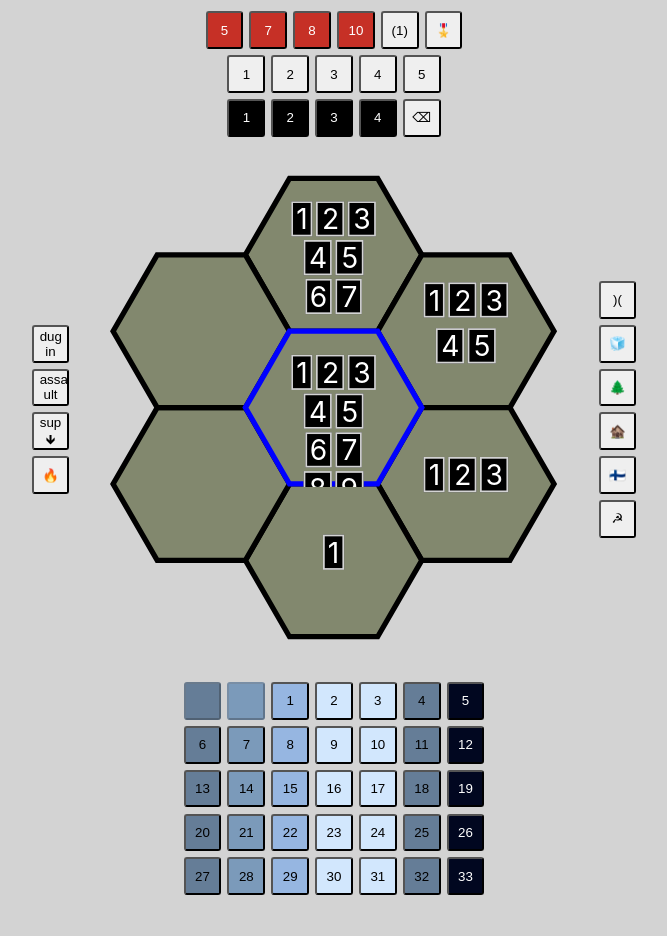
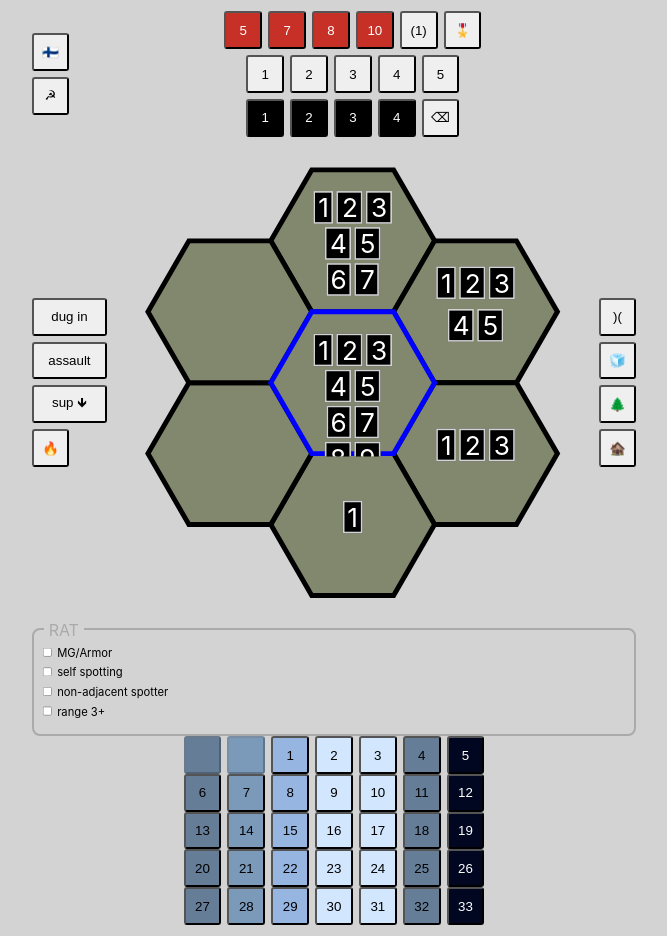
Before and after one commit to rzymek/red-winter-calc, a Preact app: page / in a window 1280 px wide. Shown: the whole page, without its empty margins (306-973 px from the left). Before the commit the page ends 906 px from the top, so only its background shows below. Built offline with nearby package versions, Linux system fonts and the light colour scheme.

Commit message:
RAT, layout

```diff
--- a/src/redwinter/ui/mainLayout.tsx
+++ b/src/redwinter/ui/mainLayout.tsx
@@ -1,5 +1,5 @@
 import {HexagonBoard} from "./HexagonBoard.tsx";
-import {Button} from "../../ui/Button.tsx";
+import {Button, WButton} from "../../ui/Button.tsx";
 import {SideColumn} from "../../ui/SideColumn.tsx";
 import {range} from "../../generic/range.tsx";
 import {TurnButton} from "./TurnButton.tsx";
@@ -21,7 +21,13 @@ function setHexType(type: HexType) {
 }
 
 export function MainLayout() {
-    return <div style={{display: 'flex', flexDirection: 'column', gap: '1.6mm'}}>
+    return <div style={{display: 'flex', flexDirection: 'column'}}>
+        <div style={{display: 'flex', flex: 1}}>
+            <SideColumn>
+                <Button>🇫🇮</Button>
+                <Button>☭</Button>
+            </SideColumn>
+            <CenterColumn>
                 <Row>
                     {[5, 7, 8, 10].map(v => <CSButton type='armor'>{v}</CSButton>)}
                     <CSButton type='mortar'>{1}</CSButton>
@@ -32,17 +38,20 @@ export function MainLayout() {
                     {range(1, 4).map(v => <CSButton type='MG'>{v}</CSButton>)}
                     <Button>⌫</Button>
                 </Row>
+            </CenterColumn>
+        </div>
         <div style={{display: 'flex', flex: 1}}>
             <SideColumn>
-                <Button selected={state.dugIn} onClick={update(() => state.dugIn = !state.dugIn)}>dug in </Button>
-                <Button selected={state.assault} onClick={update(() => state.assault = !state.assault)}>assa
-                    ult</Button>
-                <Button
-                    onClick={update(() => state.suppression[state.selectedHex ?? 0] = (state.suppression[state.selectedHex ?? 0] + 1) % 4)}>sup
-                    🡻</Button>
+                <WButton selected={state.dugIn} onClick={update(() => state.dugIn = !state.dugIn)}>dug in </WButton>
+                <WButton selected={state.assault} onClick={update(() => state.assault = !state.assault)}>
+                    assault
+                </WButton>
+                <WButton
+                    onClick={update(() => state.suppression[state.selectedHex ?? 0] = (state.suppression[state.selectedHex ?? 0] + 1) % 4)}>
+                    sup 🡻
+                </WButton>
                 <Button selected={state.bonfire} onClick={update(() => state.bonfire = !state.bonfire)}>🔥</Button>
             </SideColumn>
-
             <CenterColumn>
                 <HexagonBoard/>
             </CenterColumn>
@@ -52,9 +61,28 @@ export function MainLayout() {
                 <Button onClick={update(setHexType('lake'))}>🧊</Button>
                 <Button onClick={update(setHexType('other'))}>🌲</Button>
                 <Button>🏚️</Button>
-                <Button>🇫🇮</Button>
-                <Button>☭</Button>
             </SideColumn>
+        </div>
+        <div style={{
+            border: '2px solid #aaa',
+            borderRadius: 8,
+            position: 'relative',
+            padding: '0 6px',
+        }}>
+        <span style={{
+            color: '#aaa',
+            position: 'absolute',
+            top: -10,
+            left: 10,
+            background: 'lightgray',
+            padding: '0 5px',
+        }}>RAT</span>
+            <div style={{transform: 'scale(0.7)', transformOrigin: 'center left', display: 'flex', flexDirection:'column', gap: 8}}>
+                <label><input type="checkbox"/> MG/Armor</label>
+                <label><input type="checkbox"/> self spotting</label>
+                <label><input type="checkbox"/> non-adjacent spotter</label>
+                <label><input type="checkbox"/> range 3+</label>
+            </div>
         </div>
         {range(1, 5).map(day => range(7 * day - 8, 7 * day - 2)).map(r =>
             <Row>{r.map(v => <TurnButton>{v}</TurnButton>)}</Row>
--- a/src/ui/Button.tsx
+++ b/src/ui/Button.tsx
@@ -2,15 +2,19 @@ import {ComponentChildren} from "preact";
 import type {CSSProperties} from "preact/compat";
 import {glowShadow} from "./GlowShadow.tsx";
 
-export function Button(props: {
-    children?: ComponentChildren,
-    style?: CSSProperties,
-    disabled?: boolean,
-    selected?: boolean,
-    onClick?: () => void,
-}) {
+
+export interface ButtonProps {
+    children?: ComponentChildren;
+    style?: CSSProperties;
+    disabled?: boolean;
+    selected?: boolean;
+    onClick?: () => void;
+}
+
+export function Button(props: ButtonProps) {
     return <button
         style={{
+            display: 'inline-block',
             width: '10mm',
             height: '10mm',
             boxShadow: props.selected ? glowShadow(3, '#96191f') : '', // Inset shadow when pressed
@@ -24,3 +28,10 @@ export function Button(props: {
         {props.children}
     </button>
 }
+
+export function WButton(props: ButtonProps) {
+    return <Button style={{
+        ...props.style,
+        width: '20mm',
+    }} {...props} />
+}
--- a/src/ui/SideColumn.tsx
+++ b/src/ui/SideColumn.tsx
@@ -3,7 +3,7 @@ import {ComponentChildren} from "preact";
 export function SideColumn(props: { children: ComponentChildren }) {
     return (
         <div style={{
-            flexShrink: 0,
+            flexShrink: 1,
             display: 'flex',
             flexDirection: 'column',
             justifyContent: 'center',
--- a/src/ui/centerColumn.tsx
+++ b/src/ui/centerColumn.tsx
@@ -1,7 +1,13 @@
 import {ComponentChildren} from "preact";
 
 export function CenterColumn(props: { children: ComponentChildren }) {
-    return <div style={{flexGrow: 1, flexShrink: 0}}>
+    return <div style={{
+        display: 'flex',
+        flexDirection: 'column',
+        flexGrow: 1,
+        flexShrink: 0,
+        gap: '1.6mm'
+    }}>
         {props.children}
     </div>
 }
```
Lines whose indentation alone changed are shown as unchanged.
